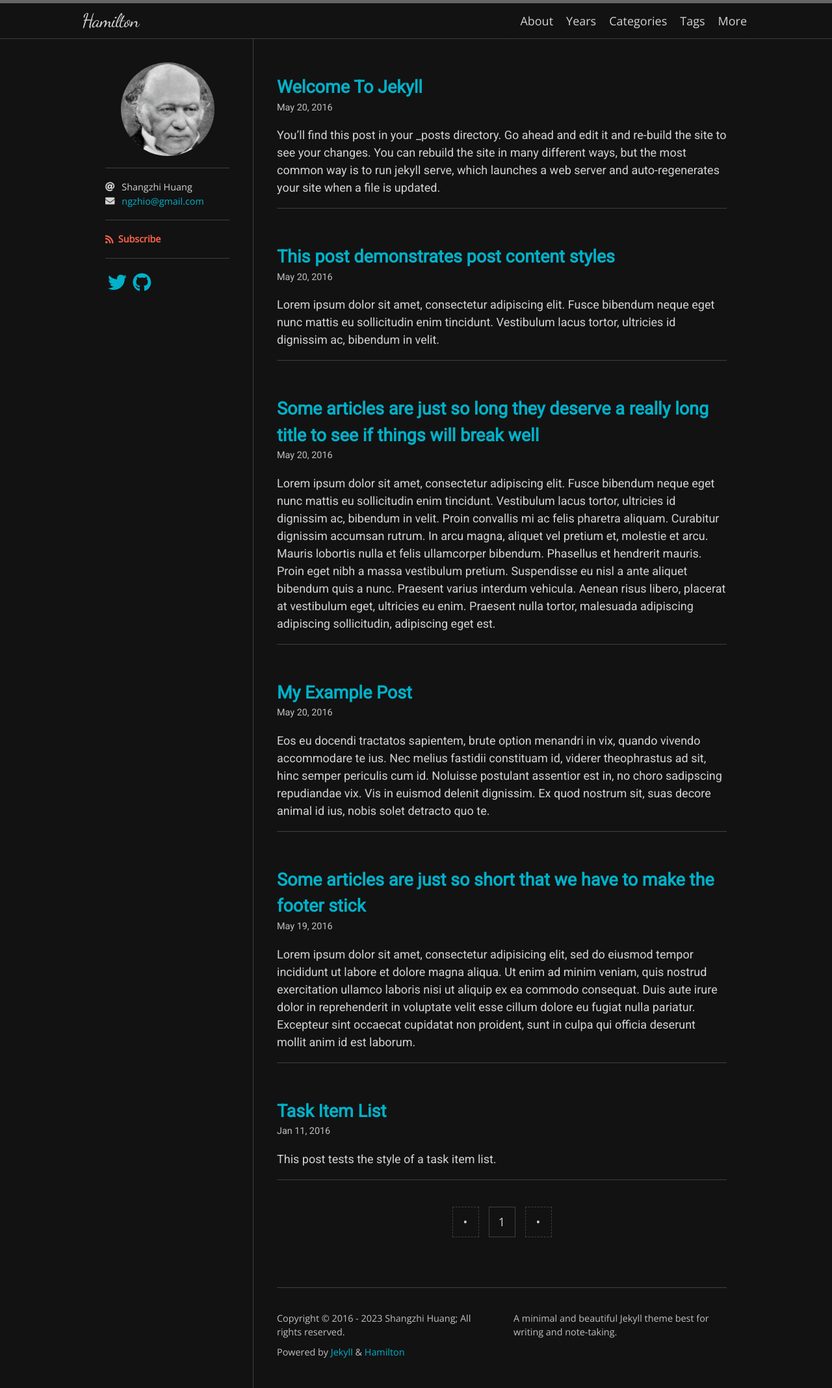
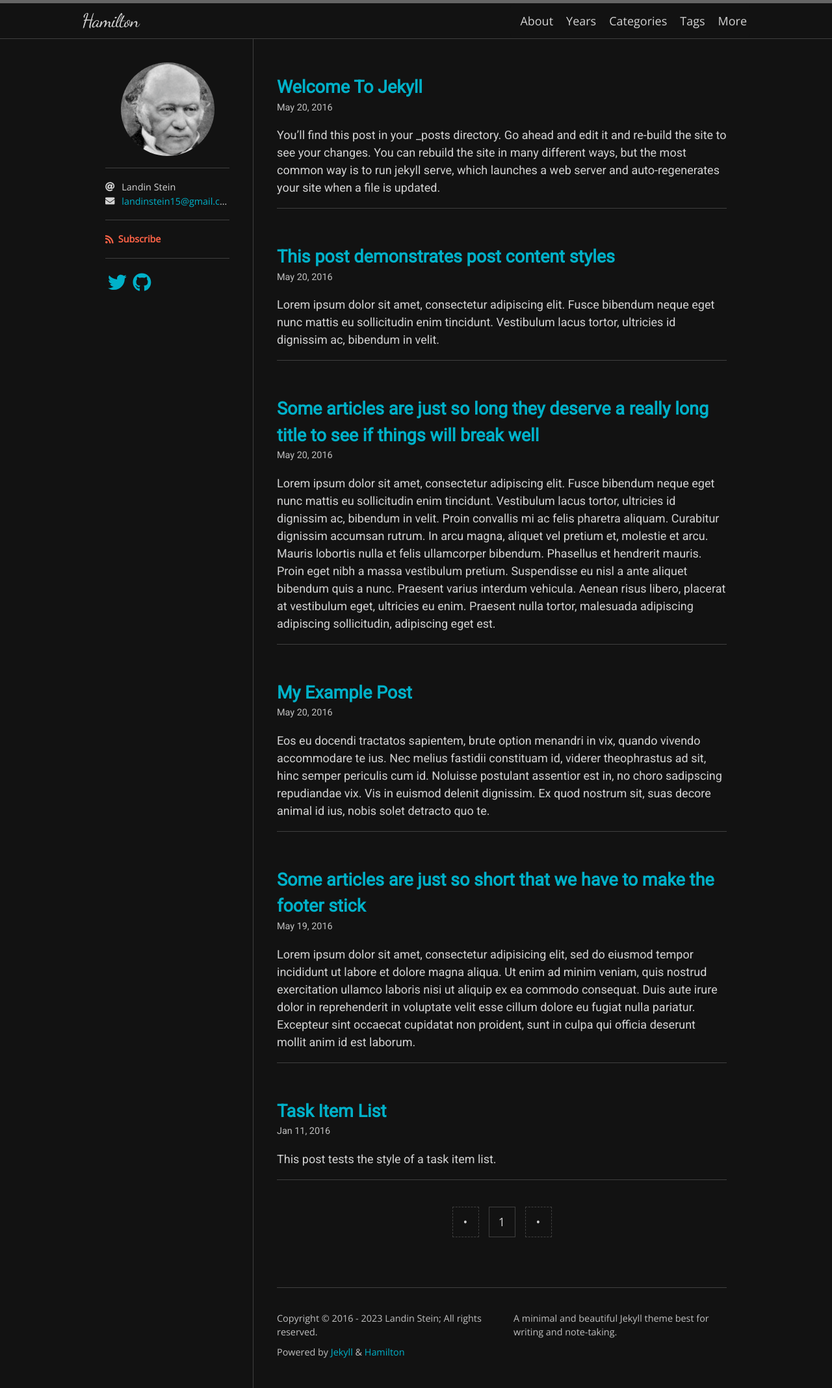
Before and after one commit to SteinSyne/SteinSyne.github.io, a Jekyll site: the page built from index.html, in a window 1280 px wide. Shown: the whole page at 65% size. Built offline with Jekyll 4.4.1, drawn with Linux system fonts in a browser that asks for light colours; nearby versions of some CDN libraries; some web fonts are replaced; the list of posts is cut into pages by our own code.

Commit message:
Update _config.yml

```diff
--- a/_config.yml
+++ b/_config.yml
@@ -1,8 +1,8 @@
 title: Hamilton
 description: A minimal and beautiful Jekyll theme best for writing and note-taking.
-author: Shangzhi Huang
+author: Landin Stein
 avatar: /logo.png
-email: ngzhio@gmail.com
+email: landinstein15@gmail.com
 
 plugins:
   - jekyll-remote-theme
```
